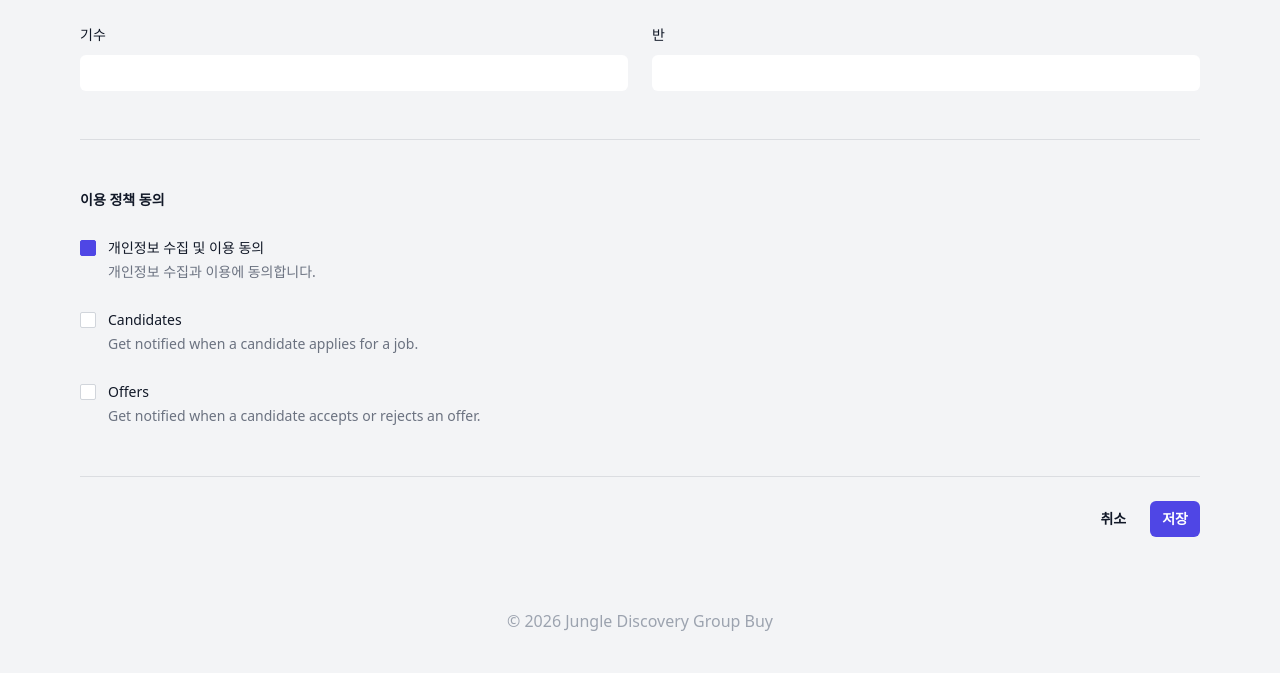
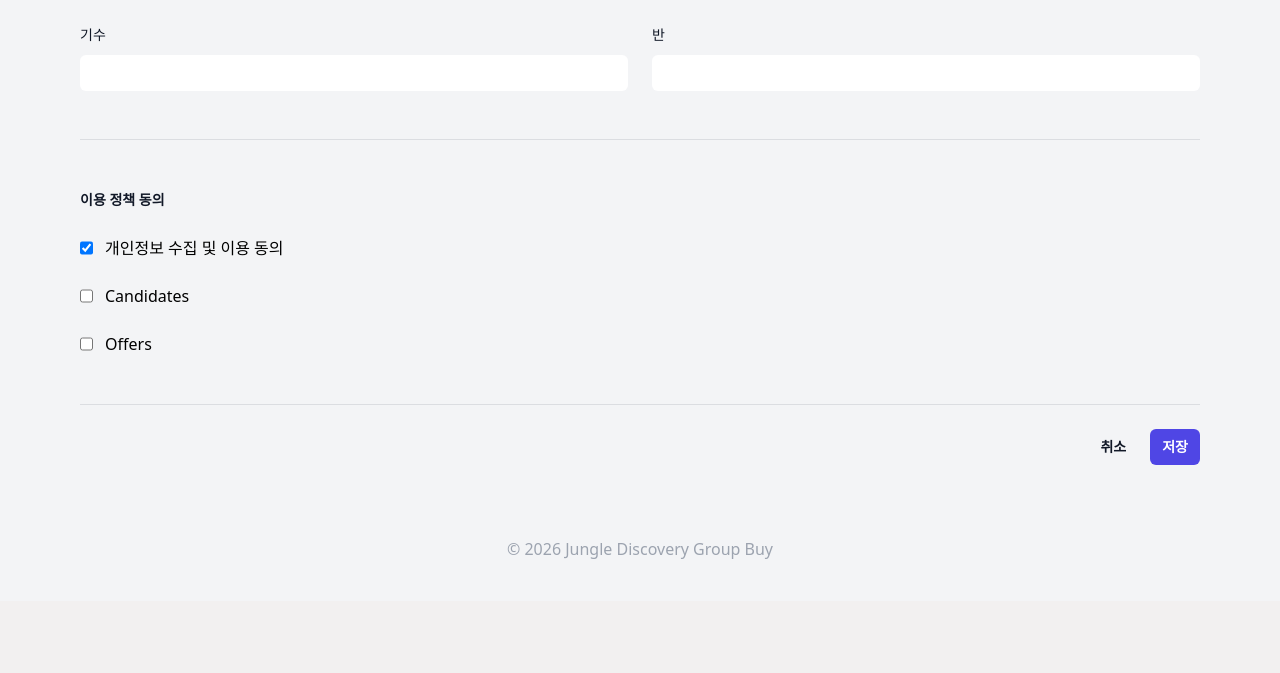
Before and after one commit to SISUinSea/JungleGroupBuy, a Flask app: page /signup in a window 1280 px wide. Shown: the part 649-1322 px from the top of the page. After the commit the page ends 1208 px from the top, so only its background shows below. Run offline with Flask 3, Linux system fonts and the light colour scheme; parts of the project's set-up code (start-up, migrations or seed data) failed here and were passed over; some libraries are stand-ins or nearby versions.

Commit message:
수정 목록 - app.py 컬렉션 이름 변경 - login.html 페이지 제작. (하이라이트 삭제) - signup.html 페이지 method 수정.

```diff
--- a/app.py
+++ b/app.py
@@ -21,7 +21,7 @@ bcrypt = Bcrypt(app)
 def sign_up_page():
     return render_template('signup.html')
 
-@app.route('signup', methods=['POST'])
+@app.route('/signup', methods=['POST'])
 def signup():
     if request.method == 'POST':
         username = request.form['username']
@@ -45,16 +45,16 @@ def signup():
             'createdAt': createdAt
             }
 
-        db.user.insert_one(user_info)
+        db.users.insert_one(user_info)
         return redirect('/login')
 
 
 # =====================================================================
 # 🚧 [영역 2]
-# 로그인 기능 구현하기
+# 로그인
 @app.route('/login', methods=['GET'])
 def login_page():
-    return "로그인 페이지입니다!"
+    return render_template('login.html')  # 로그인 페이지로 이동
 
 @app.route('/login', methods=['POST'])
 def login():
@@ -66,7 +66,7 @@ def login():
     if user and bcrypt.check_password_hash(user['password'], password):
         session['user_id'] = str(user['_id'])
         session['username'] = user['username']
-        return redirect('/')  # 로그인 성공
+        return redirect('/')  # 로그인 성공, groupBuyList 페이지로 이동 필요.
 
     return "아이디 또는 비밀번호가 올바르지 않습니다."
 
--- a/templates/signup.html
+++ b/templates/signup.html
@@ -8,12 +8,12 @@
     <script src="https://cdn.tailwindcss.com"></script>
 
     <script>
-        // 테일윈드 설정 객체 (JS Object)
+        // 테일윈드 설정 객체
         tailwind.config = {
             theme: {
                 extend: {
                     colors: {
-                        jungle: '#1d4ed8', // 커스텀 색상 'jungle' 정의
+                        jungle: '#1d4ed8',
                     }
                 }
             }
@@ -31,7 +31,6 @@
             document.getElementById("class_number").value = "";
         }
     </script>
-
 </head>
 <body class="bg-gray-100 min-h-screen">
     <!-- 상단 네비게이션 바 -->
@@ -45,115 +44,84 @@
         </div>
     </nav>
 
-    <!-- 실제 페이지 내용이 들어갈 구멍 -->
     <main class="max-w-6xl mx-auto px-4 py-8">
         {% block content %}
-       <form>
+        <!-- form 부분 수정했습니다. method가 설정이 안되어서, 로그인 페이지로 리다이렉트 되지 않았습니다..ㅜㅜ -->
+        <form action="/signup" method="POST">
             <div class="space-y-12">
 
                 <h2 class="text-base/7 font-semibold text-gray-900">회원가입</h2>
+
                 <div class="border-b border-gray-900/10 pb-12">
                     <div class="mt-10 grid grid-cols-1 gap-x-6 gap-y-8 sm:grid-cols-6">
                         <div class="col-span-full">
                             <label for="username" class="block text-sm/6 font-medium text-gray-900">아이디</label>
                             <div class="mt-2">
-            <input id="username" type="text" name="username" class="block w-full rounded-md bg-white px-3 py-1.5 text-base text-gray-900 outline-1 -outline-offset-1 outline-gray-300 placeholder:text-gray-400 focus:outline-2 focus:-outline-offset-2 focus:outline-indigo-600 sm:text-sm/6" />
+                                <input id="username" type="text" name="username" class="block w-full rounded-md bg-white px-3 py-1.5 text-base text-gray-900 outline-1 -outline-offset-1 outline-gray-300 placeholder:text-gray-400 focus:outline-2 focus:-outline-offset-2 focus:outline-indigo-600 sm:text-sm/6" required/>
                             </div>
                         </div>
 
                         <div class="col-span-full">
                             <label for="password" class="block text-sm/6 font-medium text-gray-900">패스워드</label>
                             <div class="mt-2">
-            <input id="password" type="password" name="password" autocomplete="password" class="block w-full rounded-md bg-white px-3 py-1.5 text-base text-gray-900 outline-1 -outline-offset-1 outline-gray-300 placeholder:text-gray-400 focus:outline-2 focus:-outline-offset-2 focus:outline-indigo-600 sm:text-sm/6" />
+                                <input id="password" type="password" name="password" autocomplete="password" class="block w-full rounded-md bg-white px-3 py-1.5 text-base text-gray-900 outline-1 -outline-offset-1 outline-gray-300 placeholder:text-gray-400 focus:outline-2 focus:-outline-offset-2 focus:outline-indigo-600 sm:text-sm/6" required/>
                             </div>
                         </div>
 
                         <div class="col-span-full">
                             <label for="password_check" class="block text-sm/6 font-medium text-gray-900">패스워드 확인</label>
                             <div class="mt-2">
-            <input id="password_check" type="password" name="password_check" autocomplete="password" class="block w-full rounded-md bg-white px-3 py-1.5 text-base text-gray-900 outline-1 -outline-offset-1 outline-gray-300 placeholder:text-gray-400 focus:outline-2 focus:-outline-offset-2 focus:outline-indigo-600 sm:text-sm/6" />
+                                <input id="password_check" type="password" name="password_check" autocomplete="password" class="block w-full rounded-md bg-white px-3 py-1.5 text-base text-gray-900 outline-1 -outline-offset-1 outline-gray-300 placeholder:text-gray-400 focus:outline-2 focus:-outline-offset-2 focus:outline-indigo-600 sm:text-sm/6" required/>
                             </div>
                         </div>
 
                         <div class="col-span-full">
                             <label for="name" class="block text-sm/6 font-medium text-gray-900">이름</label>
                             <div class="mt-2">
-            <input id="name" type="text" name="name" class="block w-full rounded-md bg-white px-3 py-1.5 text-base text-gray-900 outline-1 -outline-offset-1 outline-gray-300 placeholder:text-gray-400 focus:outline-2 focus:-outline-offset-2 focus:outline-indigo-600 sm:text-sm/6" />
+                                <input id="name" type="text" name="name" class="block w-full rounded-md bg-white px-3 py-1.5 text-base text-gray-900 outline-1 -outline-offset-1 outline-gray-300 placeholder:text-gray-400 focus:outline-2 focus:-outline-offset-2 focus:outline-indigo-600 sm:text-sm/6" required/>
                             </div>
                         </div>
 
                         <div class="col-span-full">
                             <label for="slack_email" class="block text-sm/6 font-medium text-gray-900">이메일</label>
                             <div class="mt-2">
-            <input id="slack_email" type="email" name="slack_email" autocomplete="email" class="block w-full rounded-md bg-white px-3 py-1.5 text-base text-gray-900 outline-1 -outline-offset-1 outline-gray-300 placeholder:text-gray-400 focus:outline-2 focus:-outline-offset-2 focus:outline-indigo-600 sm:text-sm/6" />
+                                <input id="slack_email" type="email" name="slack_email" autocomplete="email" class="block w-full rounded-md bg-white px-3 py-1.5 text-base text-gray-900 outline-1 -outline-offset-1 outline-gray-300 placeholder:text-gray-400 focus:outline-2 focus:-outline-offset-2 focus:outline-indigo-600 sm:text-sm/6" required/>
                             </div>
                         </div>
 
                         <div class="sm:col-span-3 sm:col-start-1">
                             <label for="generation" class="block text-sm/6 font-medium text-gray-900">기수</label>
                             <div class="mt-2">
-            <input id="generation" type="text" name="generation" class="block w-full rounded-md bg-white px-3 py-1.5 text-base text-gray-900 outline-1 -outline-offset-1 outline-gray-300 placeholder:text-gray-400 focus:outline-2 focus:-outline-offset-2 focus:outline-indigo-600 sm:text-sm/6" />
+                                <input id="generation" type="text" name="generation" class="block w-full rounded-md bg-white px-3 py-1.5 text-base text-gray-900 outline-1 -outline-offset-1 outline-gray-300 placeholder:text-gray-400 focus:outline-2 focus:-outline-offset-2 focus:outline-indigo-600 sm:text-sm/6" required/>
                             </div>
                         </div>
 
                         <div class="sm:col-span-3 sm:col-start-4">
                             <label for="class_number" class="block text-sm/6 font-medium text-gray-900">반</label>
                             <div class="mt-2">
-            <input id="class_number" type="text" name="class_number" class="block w-full rounded-md bg-white px-3 py-1.5 text-base text-gray-900 outline-1 -outline-offset-1 outline-gray-300 placeholder:text-gray-400 focus:outline-2 focus:-outline-offset-2 focus:outline-indigo-600 sm:text-sm/6" />
+                                <input id="class_number" type="text" name="class_number" class="block w-full rounded-md bg-white px-3 py-1.5 text-base text-gray-900 outline-1 -outline-offset-1 outline-gray-300 placeholder:text-gray-400 focus:outline-2 focus:-outline-offset-2 focus:outline-indigo-600 sm:text-sm/6" required/>
                             </div>
                         </div>
                     </div>
                 </div>
 
+                <!-- 이용 정책 동의 영역 디자인 쪼오오끔 수정했습니당 -->
                 <div class="border-b border-gray-900/10 pb-12">
                     <div class="mt-10 space-y-10">
                         <fieldset>
                             <legend class="text-sm/6 font-semibold text-gray-900">이용 정책 동의</legend>
                             <div class="mt-6 space-y-6">
                                 <div class="flex gap-3">
-              <div class="flex h-6 shrink-0 items-center">
-                <div class="group grid size-4 grid-cols-1">
-                  <input id="comments" type="checkbox" name="comments" checked aria-describedby="comments-description" class="col-start-1 row-start-1 appearance-none rounded-sm border border-gray-300 bg-white checked:border-indigo-600 checked:bg-indigo-600 indeterminate:border-indigo-600 indeterminate:bg-indigo-600 focus-visible:outline-2 focus-visible:outline-offset-2 focus-visible:outline-indigo-600 disabled:border-gray-300 disabled:bg-gray-100 disabled:checked:bg-gray-100 forced-colors:appearance-auto" />
-                  <svg viewBox="0 0 14 14" fill="none" class="pointer-events-none col-start-1 row-start-1 size-3.5 self-center justify-self-center stroke-white group-has-disabled:stroke-gray-950/25">
-                    <path d="M3 8L6 11L11 3.5" stroke-width="2" stroke-linecap="round" stroke-linejoin="round" class="opacity-0 group-has-checked:opacity-100" />
-                    <path d="M3 7H11" stroke-width="2" stroke-linecap="round" stroke-linejoin="round" class="opacity-0 group-has-indeterminate:opacity-100" />
-                  </svg>
-                </div>
-              </div>
-              <div class="text-sm/6">
-                <label for="comments" class="font-medium text-gray-900">개인정보 수집 및 이용 동의</label>
-                <p id="comments-description" class="text-gray-500">개인정보 수집과 이용에 동의합니다.</p>
-              </div>
+                                    <input id="comments" type="checkbox" name="comments" checked required/>
+                                    <label for="comments">개인정보 수집 및 이용 동의</label>
                                 </div>
                                 <div class="flex gap-3">
-              <div class="flex h-6 shrink-0 items-center">
-                <div class="group grid size-4 grid-cols-1">
-                  <input id="candidates" type="checkbox" name="candidates" aria-describedby="candidates-description" class="col-start-1 row-start-1 appearance-none rounded-sm border border-gray-300 bg-white checked:border-indigo-600 checked:bg-indigo-600 indeterminate:border-indigo-600 indeterminate:bg-indigo-600 focus-visible:outline-2 focus-visible:outline-offset-2 focus-visible:outline-indigo-600 disabled:border-gray-300 disabled:bg-gray-100 disabled:checked:bg-gray-100 forced-colors:appearance-auto" />
-                  <svg viewBox="0 0 14 14" fill="none" class="pointer-events-none col-start-1 row-start-1 size-3.5 self-center justify-self-center stroke-white group-has-disabled:stroke-gray-950/25">
-                    <path d="M3 8L6 11L11 3.5" stroke-width="2" stroke-linecap="round" stroke-linejoin="round" class="opacity-0 group-has-checked:opacity-100" />
-                    <path d="M3 7H11" stroke-width="2" stroke-linecap="round" stroke-linejoin="round" class="opacity-0 group-has-indeterminate:opacity-100" />
-                  </svg>
-                </div>
-              </div>
-              <div class="text-sm/6">
-                <label for="candidates" class="font-medium text-gray-900">Candidates</label>
-                <p id="candidates-description" class="text-gray-500">Get notified when a candidate applies for a job.</p>
-              </div>
+                                    <input id="candidates" type="checkbox" name="candidates"/>
+                                    <label for="candidates">Candidates</label>
                                 </div>
                                 <div class="flex gap-3">
-              <div class="flex h-6 shrink-0 items-center">
-                <div class="group grid size-4 grid-cols-1">
-                  <input id="offers" type="checkbox" name="offers" aria-describedby="offers-description" class="col-start-1 row-start-1 appearance-none rounded-sm border border-gray-300 bg-white checked:border-indigo-600 checked:bg-indigo-600 indeterminate:border-indigo-600 indeterminate:bg-indigo-600 focus-visible:outline-2 focus-visible:outline-offset-2 focus-visible:outline-indigo-600 disabled:border-gray-300 disabled:bg-gray-100 disabled:checked:bg-gray-100 forced-colors:appearance-auto" />
-                  <svg viewBox="0 0 14 14" fill="none" class="pointer-events-none col-start-1 row-start-1 size-3.5 self-center justify-self-center stroke-white group-has-disabled:stroke-gray-950/25">
-                    <path d="M3 8L6 11L11 3.5" stroke-width="2" stroke-linecap="round" stroke-linejoin="round" class="opacity-0 group-has-checked:opacity-100" />
-                    <path d="M3 7H11" stroke-width="2" stroke-linecap="round" stroke-linejoin="round" class="opacity-0 group-has-indeterminate:opacity-100" />
-                  </svg>
-                </div>
-              </div>
-              <div class="text-sm/6">
-                <label for="offers" class="font-medium text-gray-900">Offers</label>
-                <p id="offers-description" class="text-gray-500">Get notified when a candidate accepts or rejects an offer.</p>
-              </div>
+                                    <input id="offers" type="checkbox" name="offers"/>
+                                    <label for="offers">Offers</label>
                                 </div>
                             </div>
                         </fieldset>
@@ -172,7 +140,5 @@
     <footer class="text-center py-10 text-gray-400">
         © 2026 Jungle Discovery Group Buy
     </footer>
-
-
 </body>
 </html>
```
Also changed, not shown: templates/login.html (+13 -34 lines). Lines whose indentation alone changed are shown as unchanged.
